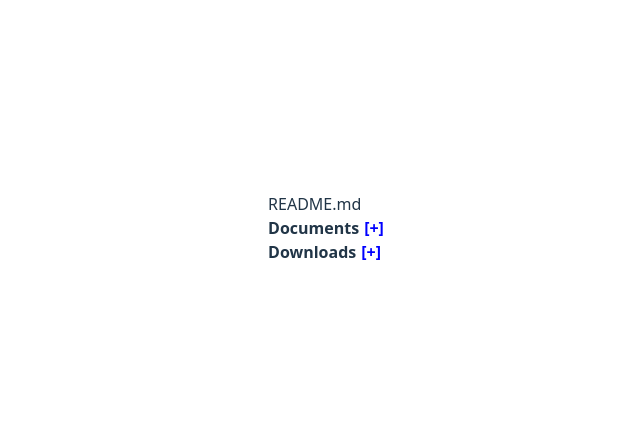
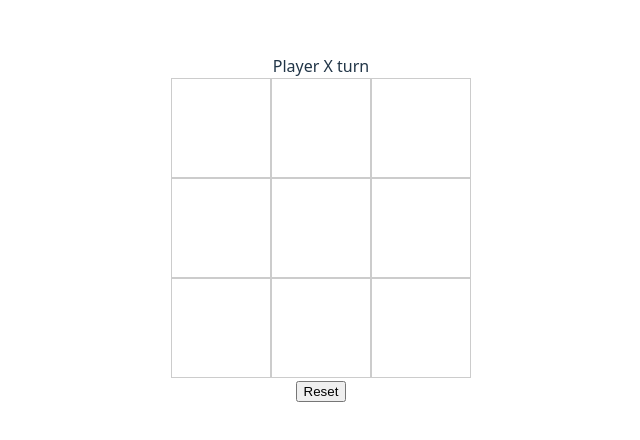
Before and after one commit to tooyoungtobeloved/react-practice-demo, a React (Vite) app: page / in a window 1280 px wide. Shown: the part 172-612 px from the top of the page, without its empty margins (319-959 px from the left). Built offline with nearby package versions, Linux system fonts and the light colour scheme.

Commit message:
feat: TicTacToe game

```diff
--- a/src/App.tsx
+++ b/src/App.tsx
@@ -2,18 +2,19 @@ import './App.css'
 // import TodoListDemo from './demo/TodoListDemo';
 // import Child from './components/Child'
 // import Set from './components/Set'
-import FileExplore from './demo/FileExploreDemo'
+// import FileExplore from './demo/FileExploreDemo'
 // import DialogDemo from './demo/DialogDemo'
 // import DiceRollDemo from './demo/DiceRollDemo'
 // import StarRatingDemo from './demo/StarRatingDemo'
-import NestedCheckboxesDemo from './demo/NestedCheckboxesDemo';
-;
+// import NestedCheckboxesDemo from './demo/NestedCheckboxesDemo';
+
+import TicTacToeDemo from './demo/TicTacToeDemo';
 // todo fielexplore demo
 // todo dialog
 function App() {
   return (
     <>
-      <FileExplore />
+      <TicTacToeDemo />
     </>
   )
 }
--- /dev/null
+++ b/src/components/TicTacToe/TicTacToe.tsx
@@ -0,0 +1,67 @@
+import "./style.css";
+import { useState } from "react";
+export default function TicTacToe() {
+  const [player, setPlayer] = useState<"X" | "O">("X");
+  const [cells, setCells] = useState<string[]>(Array(9).fill(null));
+  const winner = checkWinner(cells);
+  function handleCellClick(index: number) {
+    if (cells[index] || winner) return;
+    const newCells = [...cells];
+    newCells[index] = player;
+    setCells(newCells);
+    setPlayer((prev) => (prev === "X" ? "O" : "X"));
+  }
+  function handleReset() {
+    setCells(Array(9).fill(null));
+    setPlayer("X");
+  }
+  function checkWinner(cells: string[]) {
+    const matchArray = [
+      [0, 1, 2],
+      [3, 4, 5],
+      [6, 7, 8],
+      [0, 3, 6],
+      [1, 4, 7],
+      [2, 5, 8],
+      [0, 4, 8],
+      [2, 4, 6],
+    ];
+    if (cells.filter(Boolean).length < 5) return null;
+    for (let i = 0; i < matchArray.length; i++) {
+      const [a, b, c] = matchArray[i];
+      if (cells[a] && cells[a] === cells[b] && cells[a] === cells[c]) {
+        return cells[a];
+      }
+    }
+    if (cells.every(Boolean)) {
+      return "Draw";
+    }
+    return null;
+  }
+  return (
+    <div className="container">
+      {!winner ? (
+        <span>Player {player} turn</span>
+      ) : winner === "Draw" ? (
+        <span> It's a draw! </span>
+      ) : (
+        <span> Player {winner} wins! </span>
+      )}
+      <div className="player"></div>
+      <div className="tictactoe">
+        {cells.map((value, index) => (
+          <div
+            onClick={() => handleCellClick(index)}
+            className="cell"
+            key={index}
+          >
+            {value}
+          </div>
+        ))}
+      </div>
+      <div className="reset">
+        <button onClick={handleReset}>Reset</button>
+      </div>
+    </div>
+  );
+}
--- /dev/null
+++ b/src/components/TicTacToe/style.css
@@ -0,0 +1,13 @@
+.tictactoe {
+    display: grid;
+    grid-template-columns: repeat(3, 100px);
+    grid-template-rows: repeat(3, 100px);
+}
+.cell{
+    border: solid 1px #ccc;
+    font-size: 2rem;
+    display: flex;
+    align-items: center;
+    justify-content: center;
+    font-weight: bold;
+}
--- /dev/null
+++ b/src/demo/TicTacToeDemo.tsx
@@ -0,0 +1,4 @@
+import TicTacToe from "../components/TicTacToe/TicTacToe";
+export default function TicTacToeDemo() {
+    return <TicTacToe />
+}
--- a/src/index.css
+++ b/src/index.css
@@ -44,7 +44,7 @@ h1 {
   a:hover {
     color: #747bff;
   }
-  button {
+  /* button {
     background-color: #f9f9f9;
-  }
+  } */
 }
```
